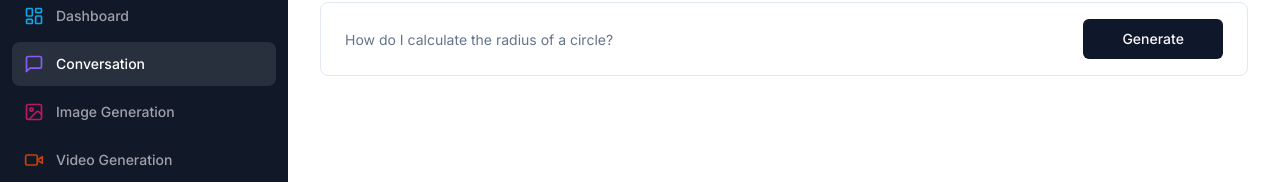
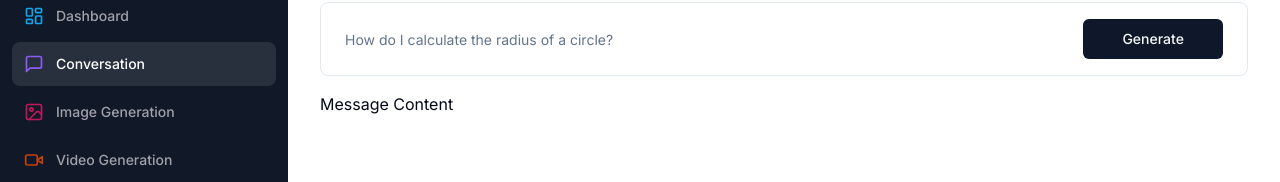
Before and after one commit to suryadharma5/ai-saas, a Next.js app: page /conversation in a window 1280 px wide. Shown: the part 118-300 px from the top of the page. Built offline with nearby package versions, Linux system fonts and the light colour scheme.

Commit message:
feat: form submit button

```diff
--- a/app/(dashboard)/(routes)/conversation/page.tsx
+++ b/app/(dashboard)/(routes)/conversation/page.tsx
@@ -73,6 +73,9 @@
                         </form>
                     </Form>
                 </div>
+                <div className="space-y-4 mt-4">
+                    Message Content
+                </div>
             </div>
         </div>
     )
```
